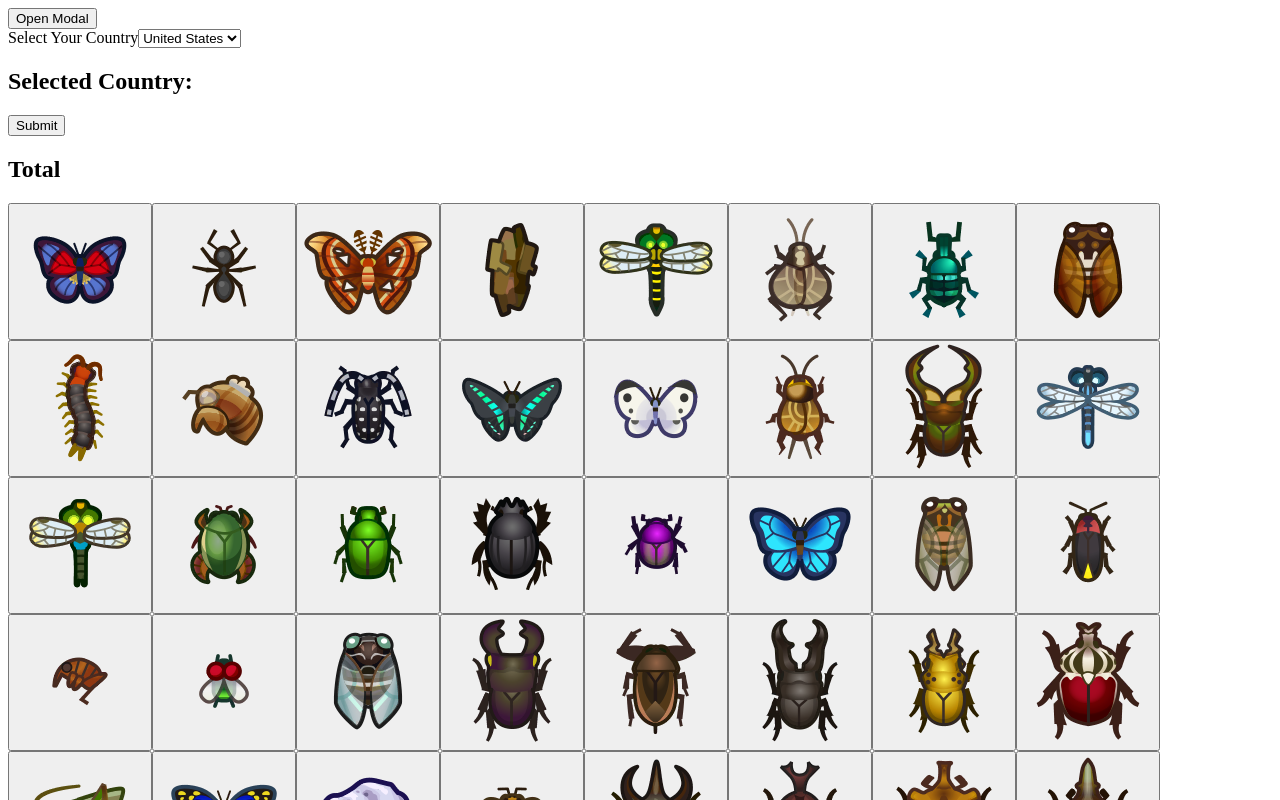
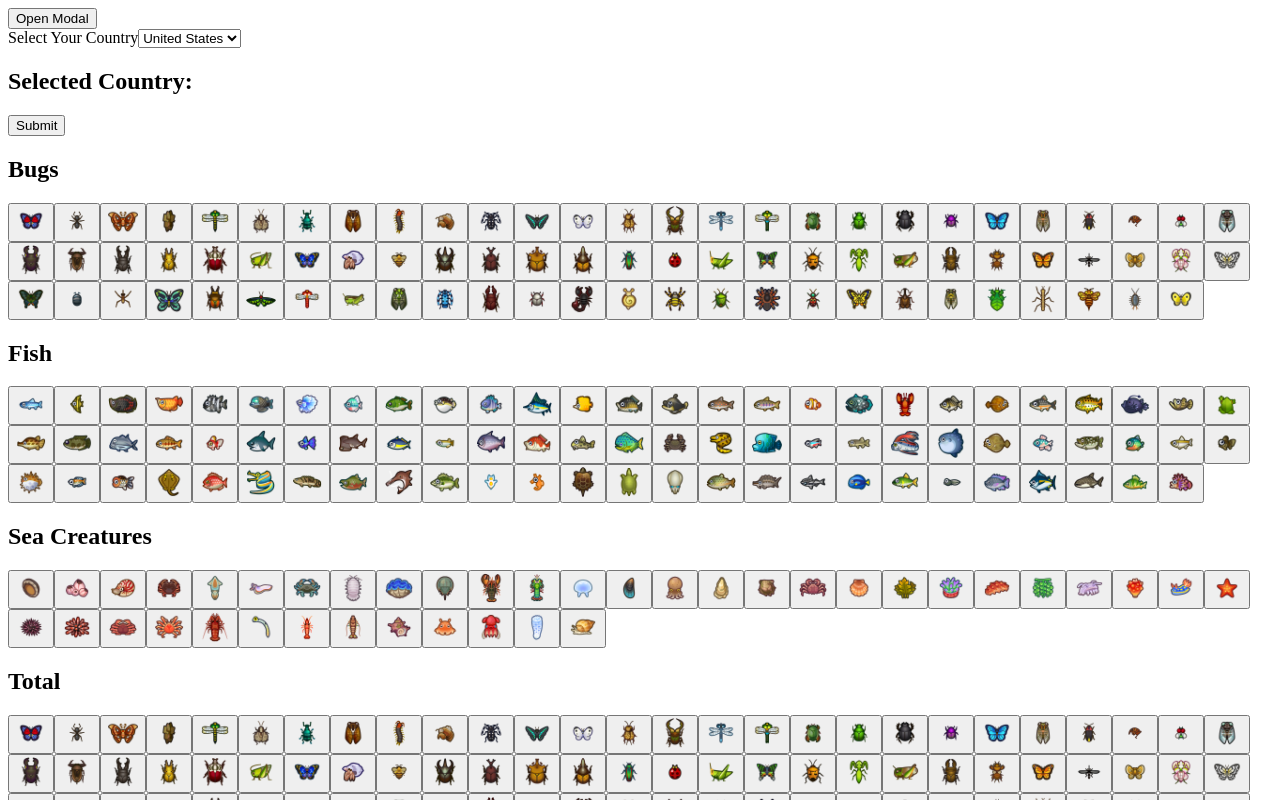
Before and after one commit to JoshuaPruitt/AC-Tracker, a React (Vite) app: page / in a window 1280 px wide. Shown: the top 800 px of the page. Built offline with nearby package versions, Linux system fonts and the light colour scheme.

Commit message:
added categories for fish, bugs, and sea creatures

```diff
--- a/src/components/displayIcons.tsx
+++ b/src/components/displayIcons.tsx
@@ -9,77 +9,49 @@ export default function DisplayIcons() {
     const filePaths: Acnh_data_interface[] = acnh_data;
     const [loading, setLoading] = useState<boolean>(true);
 
-    const [total, setTotal] = useState<any>([]); // all items
-    const [selectedItems, setSelectedItems] = useState<any>([]); // all selected items
-    // const [bugs, setBugs] = useState<any>([]); // bugs
-    // const [fish, setFish] = useState<any>([]); // fish
-    // const [seaCreatures, setSeaCreatures] = useState<any>([]); // sea creatures
-    // const [uncatagorized, setUncatagorized] = useState<any>([]); // uncategorized
+    const [total, setTotal] = useState<Acnh_data_interface[]>([]); // all items
+    const [selectedItems, setSelectedItems] = useState<Acnh_data_interface[]>([]); // all selected items
+
+    const [bugs, setBugs] = useState<any>([]); // bugs
+    const [fish, setFish] = useState<any>([]); // fish
+    const [seaCreatures, setSeaCreatures] = useState<any>([]); // sea creatures
+    const [uncatagorized, setUncategorized] = useState<any>([]); // uncategorized
 
     const logSelectedItems = () => {
         console.log("selected Items:", selectedItems)
     }
 
-    // const pullStorage = () => {
-    //     const data = get_data()
-
-    //     for (const item in data){
-    //         if (!selectedItems.find((i: any) => i.name === data[item].name)){
-    //             setSelectedItems((previousItems: any) => [...previousItems, data[item]]) // set selected items
-    //         };
-
-    //         if (!total.find((i: any) => i.name === data[item].name)){
-    //             console.log("Found Item!", data[item].name)
-    //             // setTotal(total.filter((i: any) => i.name == data[item].name));
-    //         };
-    //     };
-    // };
-
     const pullStorage = () => {
         const data = get_data();
-
         if (!data) return;
 
+        setSelectedItems((prevItems: any) => [...prevItems, ...data])
+
         // Add new unique items to total
+        setTotal((prevTotal: any) => {
             const newItems = data.filter(
-            (item: any) => !total.some((i: any) => i.name === item.name)
+                (item: any) => !prevTotal.some((i: any) => i.name === item.name)
             );
 
-        if (newItems.length > 0) {
-            setTotal((prevTotal: any) => {
-                // Remove items that exist in selectedItems
-                const uniqueTotal = [...prevTotal, ...newItems]
-                    .filter(
+            return [...prevTotal, ...newItems].filter(
                 (item, index, self) =>
                     index === self.findIndex((i) => i.name === item.name) // Ensure uniqueness
-                    )
-                    .filter((item) => !selectedItems.some((selected: any) => selected.name === item.name)); // Exclude selected items
-
-                return uniqueTotal;
+            );
         });
-        }
 
         // Store indexes of selected items inside total
-        const uniqueSelectedIndexes = data
-            .map((item: any) => total.findIndex((i: any) => i.name === item.name)) // Find indexes of selected items in total
-            .filter((index: number) => index !== -1); // Remove items not found
-
-        if (uniqueSelectedIndexes.length > 0) {
-            console.log("unique selected Indexes", uniqueSelectedIndexes)
-            for(const index in uniqueSelectedIndexes){
-                console.log("Current index", uniqueSelectedIndexes[index])
-                removeItemTotal(uniqueSelectedIndexes[index]); // Pass indexes to removeItem function
-            }
-
-        }
+        setTotal((prevTotal: any) => {
+            return prevTotal.filter(
+                (item: any) => !data.some((selected: any) => selected.name === item.name)
+            );
+        });
     };
-
 
     const saveItems = () => {
         save_data(selectedItems)
     };
 
-    const addData = async () => {
+    const addData = () => {
         for (const item in filePaths){
             // if item does not already exist in total then add to total
             if (!total.find((i: any) => i.name === total[item].name)){
@@ -88,14 +60,14 @@ export default function DisplayIcons() {
         }
     };
 
-    const removeDup = async () => {
-        for (const item in filePaths){
-            // if item does not already exist in total then add to total
-            if (!total.find((i: any) => i.name === total[item].name)){
-                setTotal(total.filter((_: any, i: any) => i !== item))
-            }
-        }
+    const removeDup = () => {
+        setTotal((prevTotal) =>
+            prevTotal.filter((item, index, self) =>
+                index === self.findIndex((i) => i.name === item.name)
+            )
+        );
     };
+
 
     const selectItem = (index: number) => {
         addSelectedItem(index)
@@ -108,17 +80,22 @@ export default function DisplayIcons() {
     }
 
     const removeItemTotal = (index: number) => {
-        console.log("Remove index", index)
-        const item = total[index];
-        console.log("Remove Item", item)
-        setTotal(total.filter((_: any, i: any) => i !== index)); // remove item from total
-        // setSelectedItems((previousItems: any) => [...previousItems, item])
+        setTotal((prevTotal) => prevTotal.filter((_, i) => i !== index));
     };
+
+    const setItems = () => {
+        setBugs(total.filter((item) => item.type === 1));
+        setFish(total.filter((item) => item.type === 2));
+        setSeaCreatures(total.filter((item) => item.type === 3));
+        setUncategorized(total.filter((item) => item.type === 0));
+    }
 
     useEffect(() => {
         console.log("total:", total)
         console.log("selected Items:", selectedItems)
-    }, [total, selectedItems]);
+
+        setItems() // set the items
+    }, [total]);
 
     // remove any duplicates once the component has finished loading
     useEffect(() => {
@@ -143,15 +120,98 @@ export default function DisplayIcons() {
 
     return (
         <div>
+            {loading ? <h2>Loading...</h2> :
             <div>
-                <h2>Total</h2>
+                <div>
+                    <h2>Bugs</h2>
                     {
-                    loading ? <h2>loading...</h2> : total.map((item: any, index: number) => {
+                        bugs.map((item: any, index: number) => {
                             return (
                                 <button key={index} onClick={() => selectItem(index)}>
                                     <img
                                         src={item.icon}
                                         alt={item.name}
+
+                                        width={30}
+                                        height={30}
+                                    />
+                                </button>
+                            )
+                        })
+                    }
+                </div>
+
+                <div>
+                    <h2>Fish</h2>
+                    {
+                        fish.map((item: any, index: number) => {
+                            return (
+                                <button key={index} onClick={() => selectItem(index)}>
+                                    <img
+                                        src={item.icon}
+                                        alt={item.name}
+
+                                        width={30}
+                                        height={30}
+                                    />
+                                </button>
+                            )
+                        })
+                    }
+                </div>
+
+                <div>
+                    <h2>Sea Creatures</h2>
+                    {
+                        seaCreatures.map((item: any, index: number) => {
+                            return (
+                                <button key={index} onClick={() => selectItem(index)}>
+                                    <img
+                                        src={item.icon}
+                                        alt={item.name}
+
+                                        width={30}
+                                        height={30}
+                                    />
+                                </button>
+                            )
+                        })
+                    }
+                </div>
+
+                {uncatagorized ? "" :
+                <div>
+                    <h2>Uncagegorized</h2>
+                    {
+                        seaCreatures.map((item: any, index: number) => {
+                            return (
+                                <button key={index} onClick={() => selectItem(index)}>
+                                    <img
+                                        src={item.icon}
+                                        alt={item.name}
+
+                                        width={30}
+                                        height={30}
+                                    />
+                                </button>
+                            )
+                        })
+                    }
+                </div>
+                }
+
+                <div>
+                    <h2>Total</h2>
+                    {
+                        total.map((item: any, index: number) => {
+                            return (
+                                <button key={index} onClick={() => selectItem(index)}>
+                                    <img
+                                        src={item.icon}
+                                        alt={item.name}
+
+                                        width={30}
+                                        height={30}
                                     />
                                 </button>
                             )
@@ -163,6 +223,7 @@ export default function DisplayIcons() {
                     <button onClick={() => saveItems()}>Save</button>
                     <button onClick={() => logSelectedItems()}>log</button>
                 </div>
+            </div>}
         </div>
     )
 }
--- a/src/components/localStorage.tsx
+++ b/src/components/localStorage.tsx
@@ -1,3 +1,4 @@
+import { Acnh_data_interface } from "../interfaces/acnh-data-interface"
 
 // Check if there is data in the local storage
 export const is_local_storage = () : boolean => {
@@ -18,7 +19,7 @@ export const get_data = () => {
 }
 
 // Save data to local storage
-export const save_data = (data: string) => {
+export const save_data = (data: Acnh_data_interface[]) => {
     if (data){
         localStorage.setItem("ac_data", JSON.stringify(data))
     }
```
Lines whose indentation alone changed are shown as unchanged.
